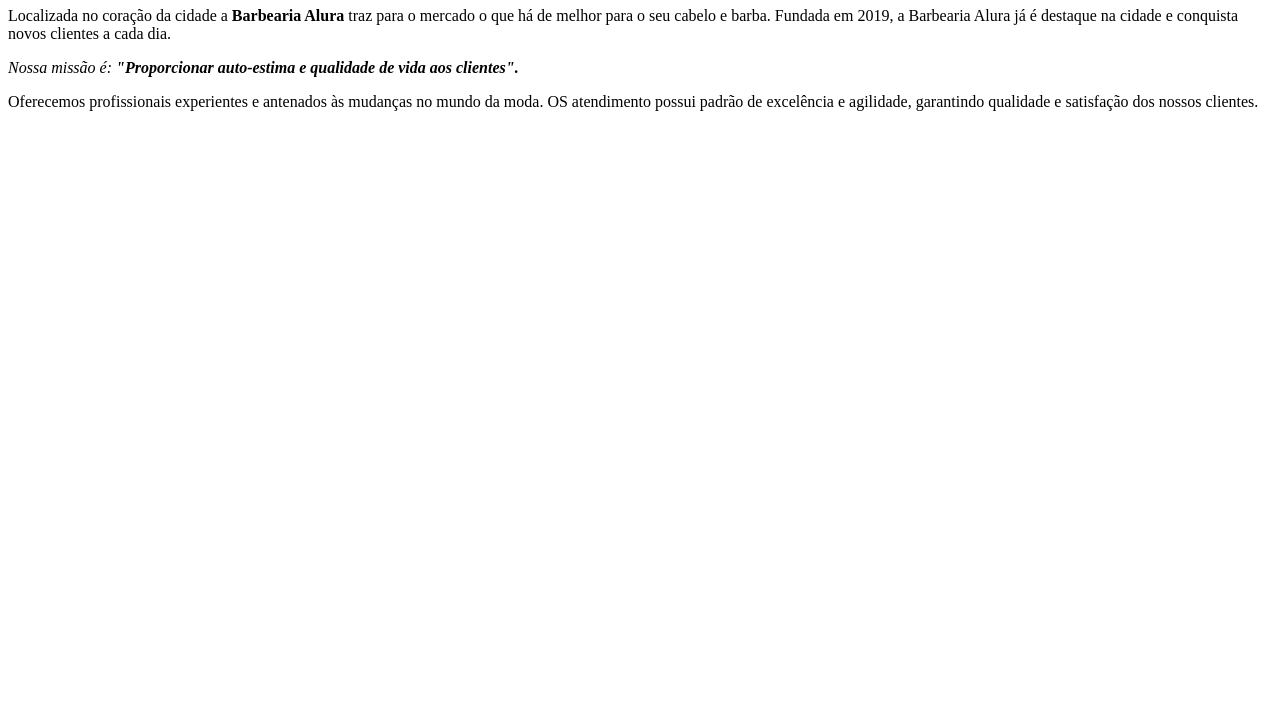
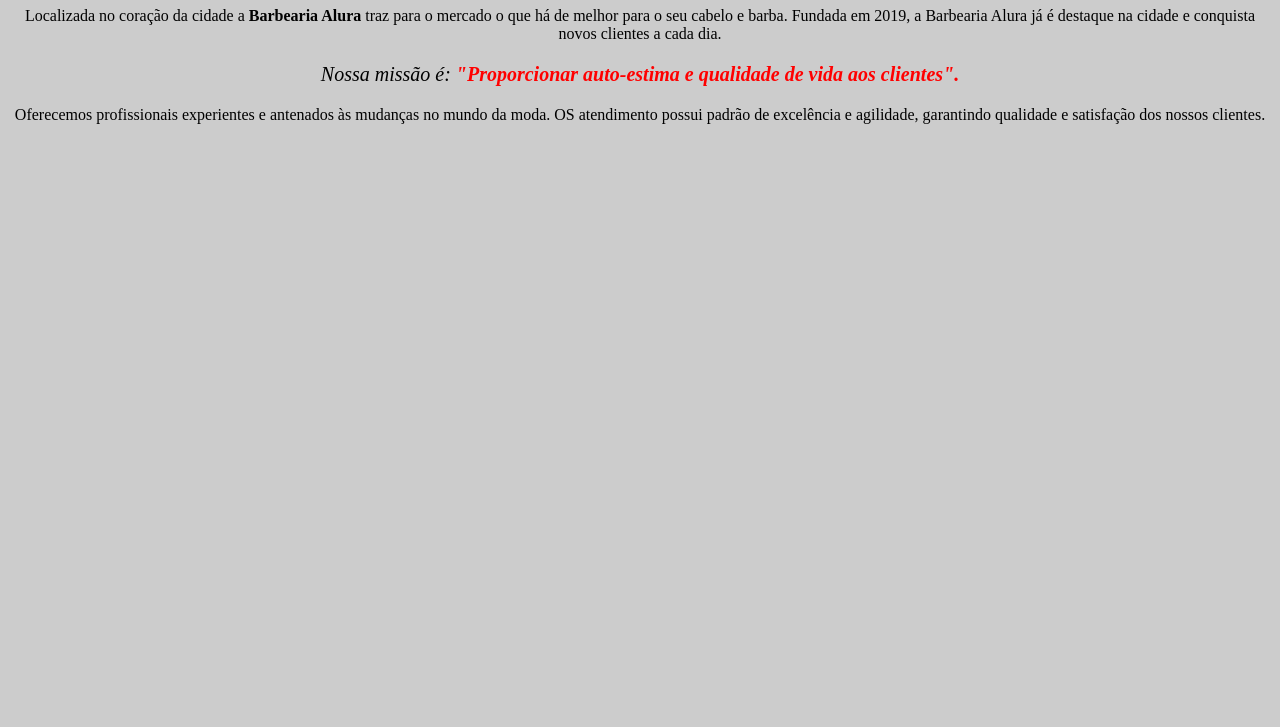
Before and after one commit to emobombadocloud/barberia-alura, a plain HTML site: page index.html in a window 1280 px wide. Shown: the part 73-800 px from the top of the page. Drawn offline with Linux system fonts and the light colour scheme.

Commit message:
Add files via upload

```diff
--- a/index.html
+++ b/index.html
@@ -1,11 +1,21 @@
 <!DOCTYPE html>
-<HTMl>
-     <h1>Sobre a Barbearia Alura</h1>
+<HTMl lang="pt-br">
+<head>
+      <meta charset="UTF-8">
+      <title style="text-align: center;">barbearia alura</title>
+      <link rel="stylesheet" href="style.css">
 
-     <p>Localizada no coração da cidade a <STROng>Barbearia Alura </STROng>traz para o mercado o que há de melhor para o
+</head>
+<body>
+     <h1 >Sobre a Barbearia Alura</h1>
+
+     <p >Localizada no coração da cidade a <STROng>Barbearia Alura </STROng>traz para o mercado o que há de melhor para o
       seu cabelo e barba. Fundada em 2019, a Barbearia Alura já é destaque na cidade e conquista novos clientes a cada dia.</p>
-     <p><Em>Nossa missão é: <strong>"Proporcionar auto-estima e qualidade de vida aos clientes".</strong></Em></p>
 
-      <p>Oferecemos profissionais experientes e antenados às mudanças no mundo da moda. OS
+     <p style="font-size: 20px; "><Em>Nossa missão é: <strong>"Proporcionar auto-estima e qualidade de vida aos clientes".</strong></Em></p>
+
+      <p >Oferecemos profissionais experientes e antenados às mudanças no mundo da moda. OS
       atendimento possui padrão de excelência e agilidade, garantindo qualidade e satisfação dos nossos clientes.</p>
+</body>
+
 </HTMl>
--- /dev/null
+++ b/style.css
@@ -0,0 +1,7 @@
+body{
+    background: #cccccc;
+      text-align: center
+}
+em strong{
+    color: red;
+}
```
